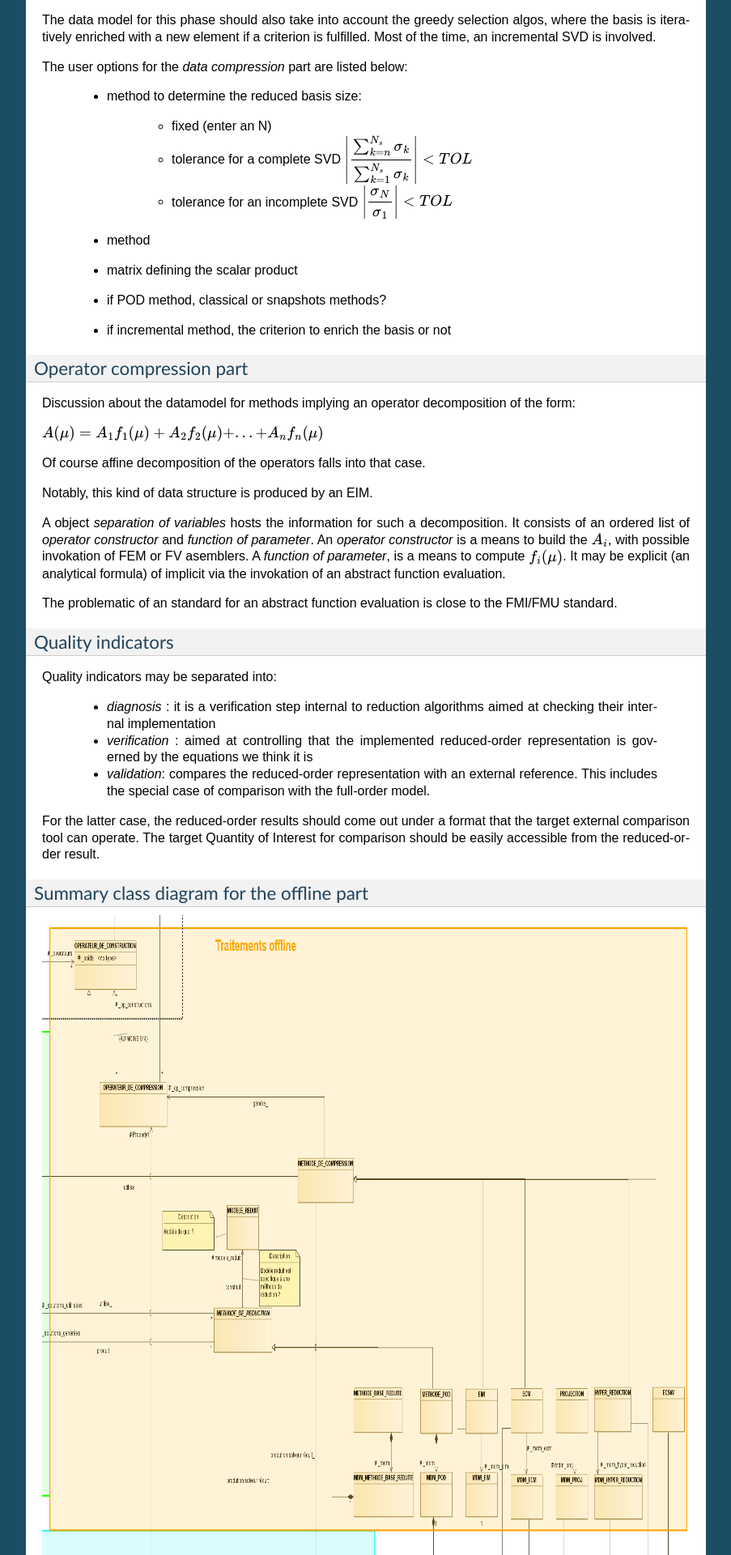
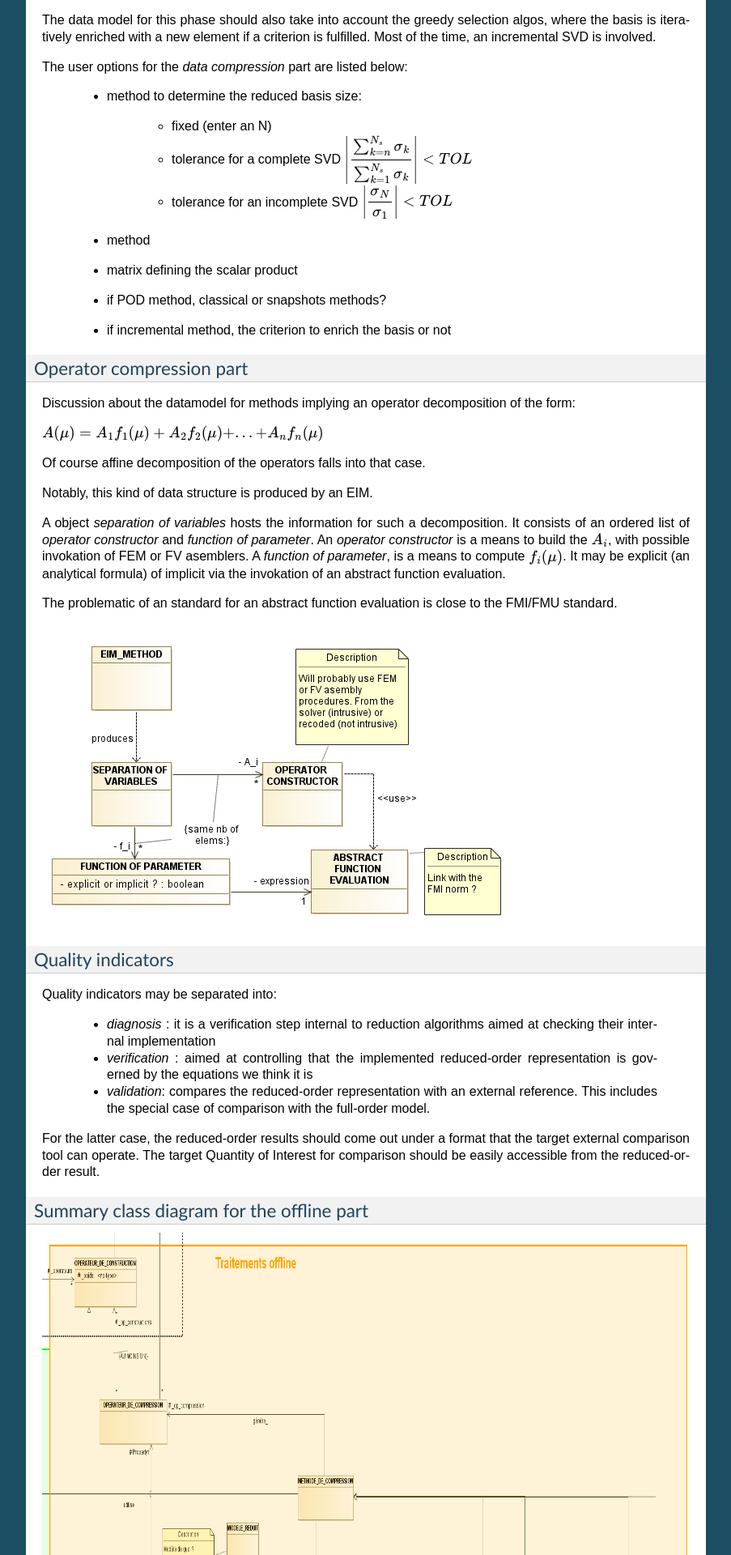
Before and after one commit to feelpp/mordicus, a Sphinx documentation site: the page built from source/datamodel/class_diagram.rst, in a window 1280 px wide. Shown: the part 4480-6400 px from the top of the page at 81% size, without its empty margins (198-1101 px from the left). Built offline with Sphinx 7.4.7, drawn with Linux system fonts in a browser that asks for light colours.

Commit message:
Hackathon 2 : add class diagramm for the EIM output data

```diff
--- a/source/datamodel/class_diagram.rst
+++ b/source/datamodel/class_diagram.rst
@@ -144,7 +144,8 @@ A object *separation of variables* hosts the information for such a decompositio
 
 The problematic of an standard for an abstract function evaluation is close to the FMI/FMU standard.
 
-.. todo:: add the diagram
+.. image:: images/Hackathon2_diagram_2.png
+   :scale: 100 %
 
 .. todo:: the datamodel for other compression algos as the EIM remain to be defined more in details.
 
```
Also changed, not shown: source/datamodel/images/Hackathon2_diagram_2.png (added).
